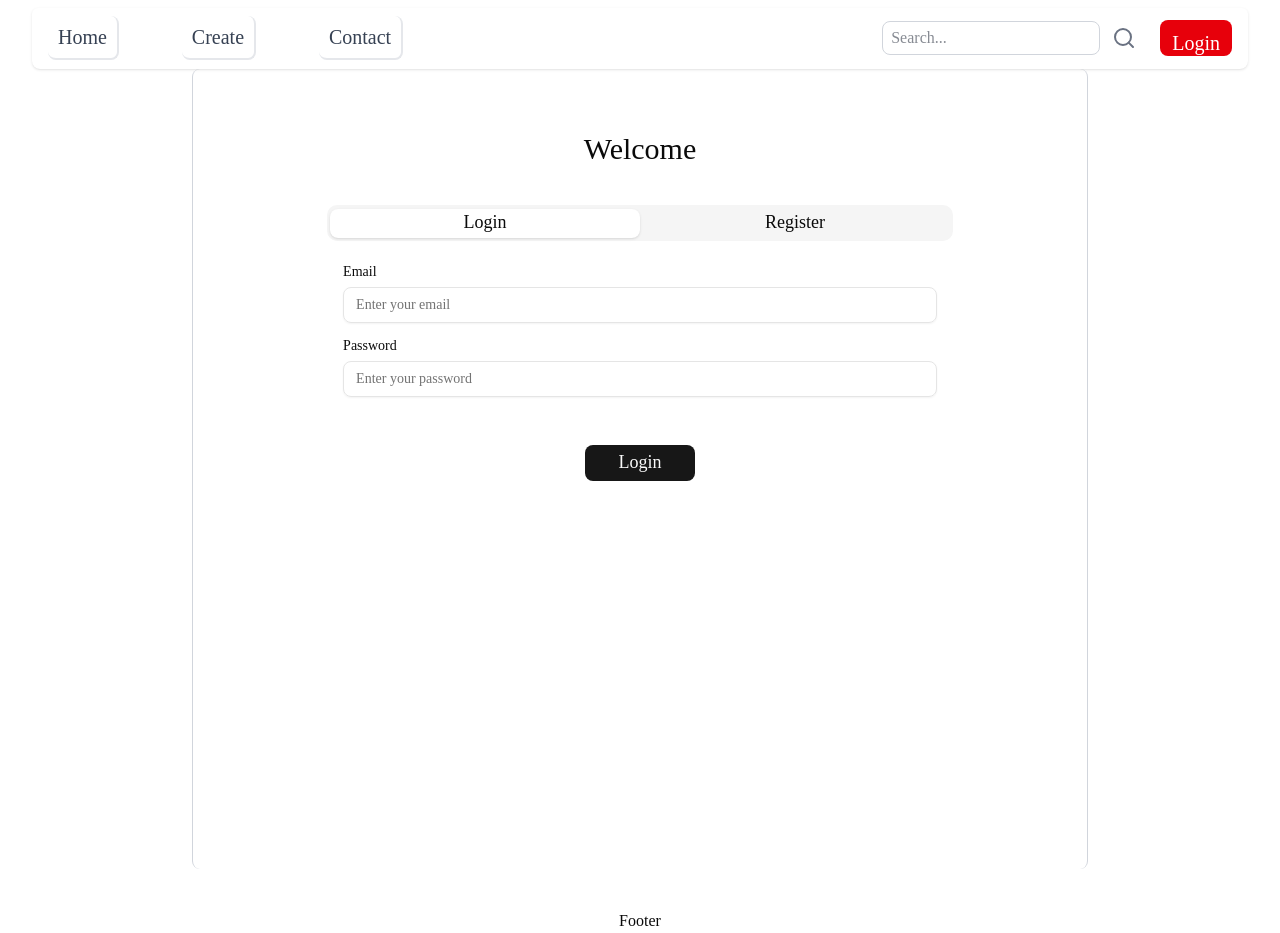
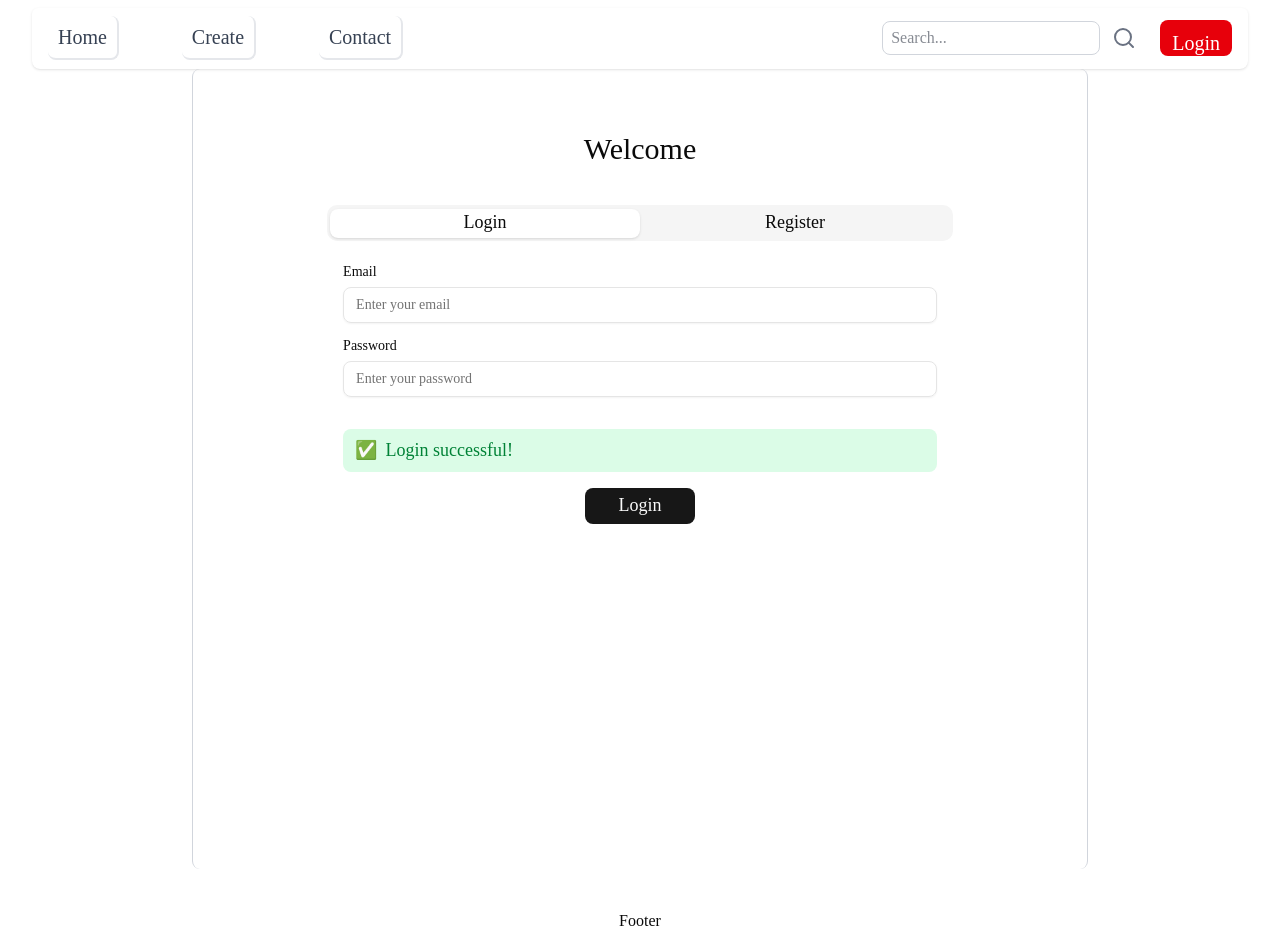
Before and after one commit to PREPMND/BlogMait, a Next.js app: page /auth in a window 1280 px wide. Built offline with nearby package versions, Linux system fonts and the light colour scheme; what @preplabs/validator would draw is missing.

Commit message:
Aug 5, 2026, 8:51 PM

```diff
--- a/components/auth/login-form.tsx
+++ b/components/auth/login-form.tsx
@@ -81,8 +81,9 @@ export default function LoginForm() {
             </div>
             <div>
                 {!errorLogin && (
-                    <div>
-
+                    <div className="flex items-center gap-2 rounded-md bg-green-100 px-3 py-2 text-green-700">
+                        <span>✅</span>
+                        <span>Login successful!</span>
                     </div>
                 )}
             </div>
```
